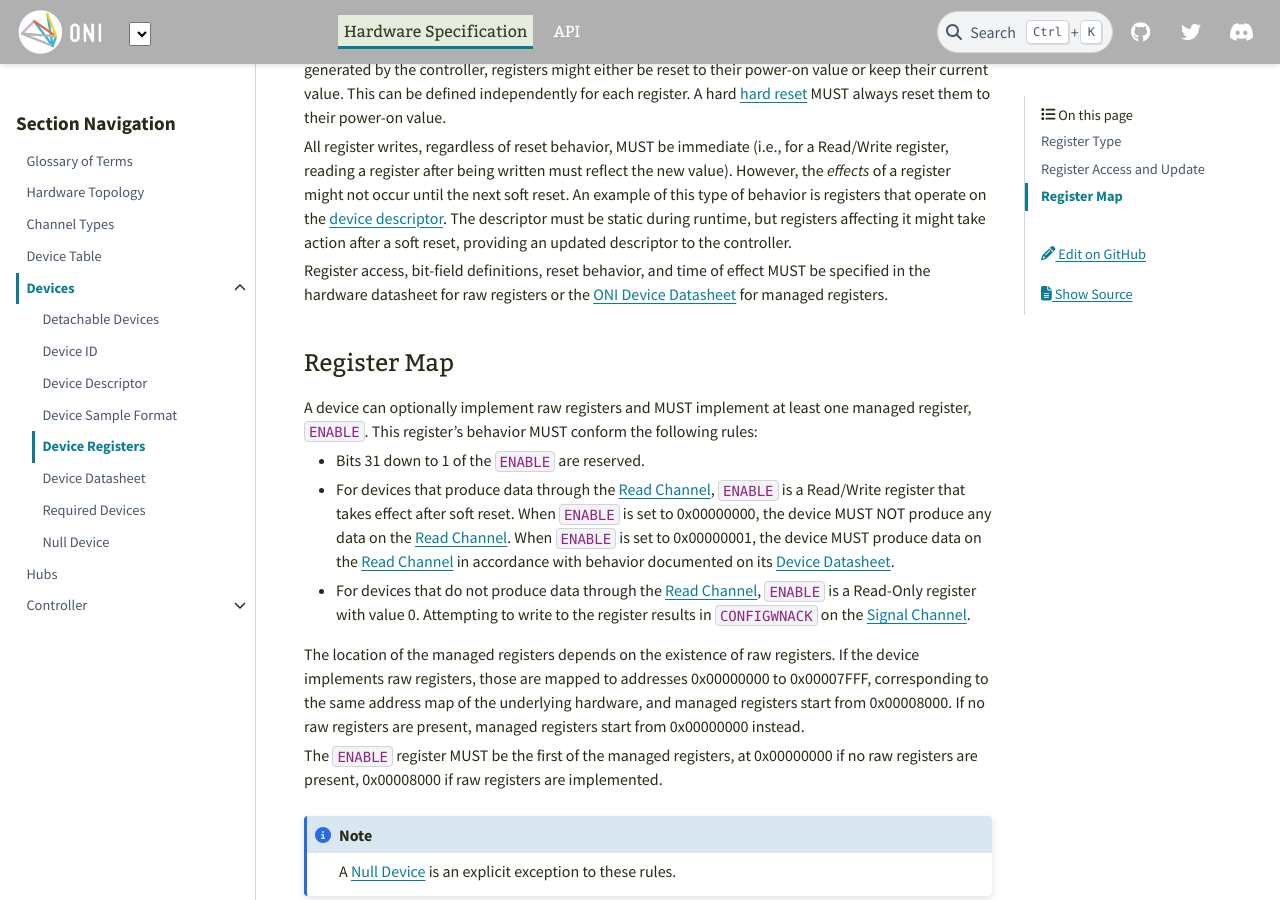
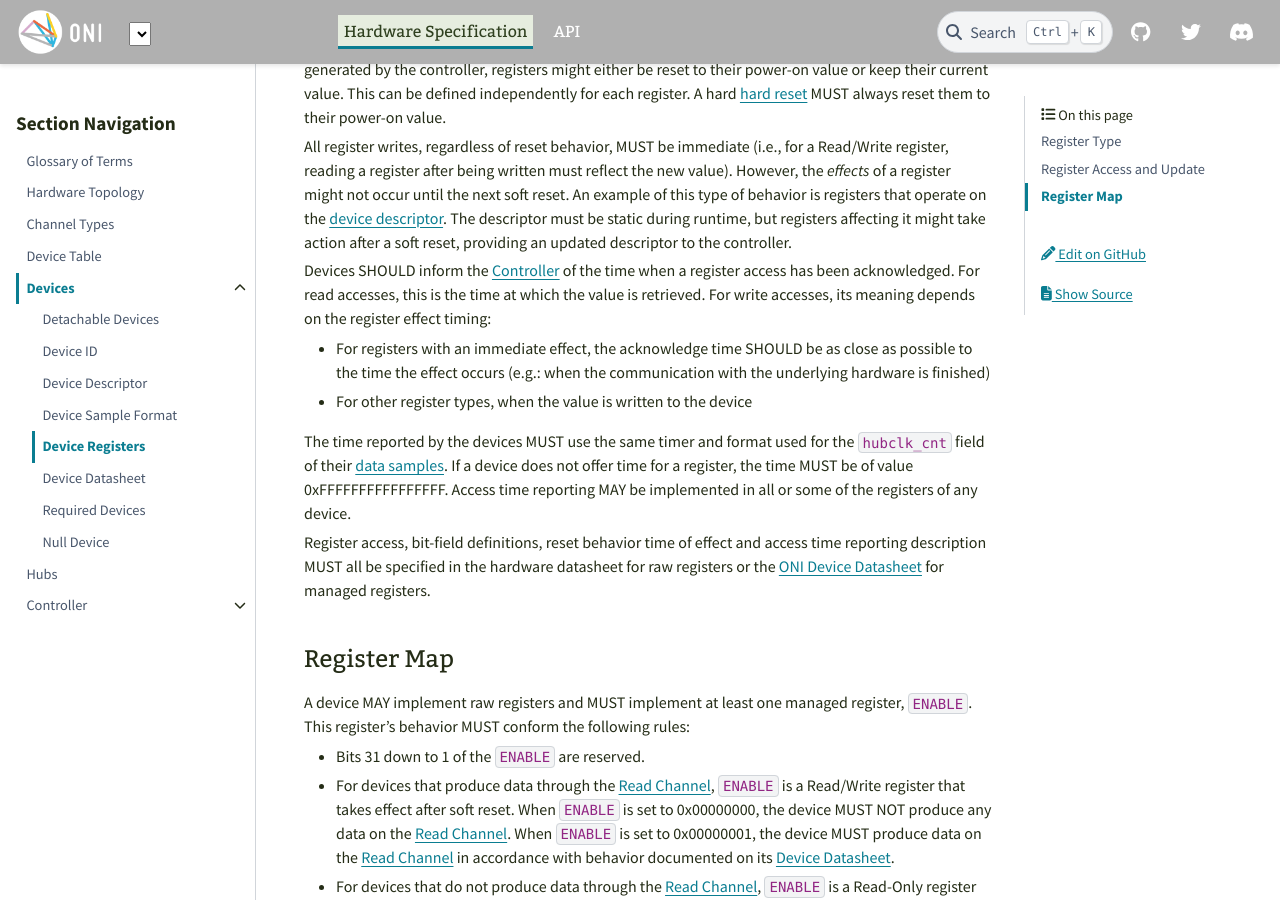
Before and after one commit to open-ephys/ONI, a Sphinx documentation site: the page built from source/hw-spec/devices/registers.rst, in a window 1280 px wide and 900 px high, scrolled down 646 px. Built offline with Sphinx 7.4.7 and the PyData theme 0.15.4, drawn with Linux system fonts in a browser that asks for light colours.

Commit message:
Add register acess time to spec

```diff
--- a/source/hw-spec/devices/datasheet.rst
+++ b/source/hw-spec/devices/datasheet.rst
@@ -52,6 +52,8 @@ this table, but it MUST contain the following columns:
 -  **Access**: Read-only, Write-only, or Read/Write.
 -  **Time of Effect**: When does a register write affect hardware state?
    Immediately or following soft reset?
+- **Access time report**: If device will report the :ref:`access time <dev-reg-time>`
+  for this register.
 -  **POR Value**: Power-on or :ref:`hard reset <hard_reset>` default value.
 -  **Reset Action**: Upon a :ref:`soft reset <soft-reset-reg>`, what happens to the register? Does it
    maintain its previous state or get reset to some value? If the latter, then
--- a/source/hw-spec/devices/registers.rst
+++ b/source/hw-spec/devices/registers.rst
@@ -44,8 +44,27 @@ soft reset. An example of this type of behavior is registers that operate on the
 runtime, but registers affecting it might take action after a soft reset,
 providing an updated descriptor to the controller.
 
-Register access, bit-field definitions, reset behavior, and time of effect MUST
-be specified in the hardware datasheet for raw registers or the :ref:`ONI Device
+.. _dev-reg-time:
+
+Devices SHOULD inform the :ref:`controller` of the time when a register access
+has been acknowledged. For read accesses, this is the time at which the value
+is retrieved. For write accesses, its meaning depends on the register effect
+timing:
+
+- For registers with an immediate effect, the acknowledge time SHOULD be
+  as close as possible to the time the effect occurs (e.g.: when the
+  communication with the underlying hardware is finished)
+- For other register types, when the value is written to the device
+
+The time reported by the devices MUST use the same timer and format
+used for the ``hubclk_cnt`` field of their :ref:`data samples <dev-sample>`.
+If a device does not offer time for a register, the time MUST
+be of value 0xFFFFFFFFFFFFFFFF. Access time reporting MAY be implemented
+in all or some of the registers of any device.
+
+Register access, bit-field definitions, reset behavior time of effect
+and access time reporting description MUST all be specified in the
+hardware datasheet for raw registers or the :ref:`ONI Device
 Datasheet <dev-datasheet>` for managed registers.
 
 .. _dev-reg-map:
@@ -53,7 +72,7 @@ Datasheet <dev-datasheet>` for managed registers.
 Register Map
 -------------
 
-A device can optionally implement raw registers and MUST implement at least one
+A device MAY implement raw registers and MUST implement at least one
 managed register, ``ENABLE``. This register's behavior MUST conform the
 following rules:
 
--- a/source/hw-spec/hubs.rst
+++ b/source/hw-spec/hubs.rst
@@ -11,7 +11,8 @@ They can be independent hardware aggregates connected to the controller
 Every hub MUST have access to a high-resolution monotonic counter (typically
 driven by a high-resolution crystal oscillator, resonator, PLL, etc.). All
 devices within a hub MUST use the values of this counter for the ``hubclk_cnt``
-field of their :ref:`data samples <dev-sample>`.
+field of their :ref:`data samples <dev-sample>` and the
+:ref:`register access time <dev-reg-time>`.
 
 Hubs that exist on hardware that is physically separated from the
 :ref:`controller <controller>` are referred to as remote hubs, while hubs
```
Also changed, not shown: source/hw-spec/controller/channels/signal_channel.rst (+20 -5 lines).
